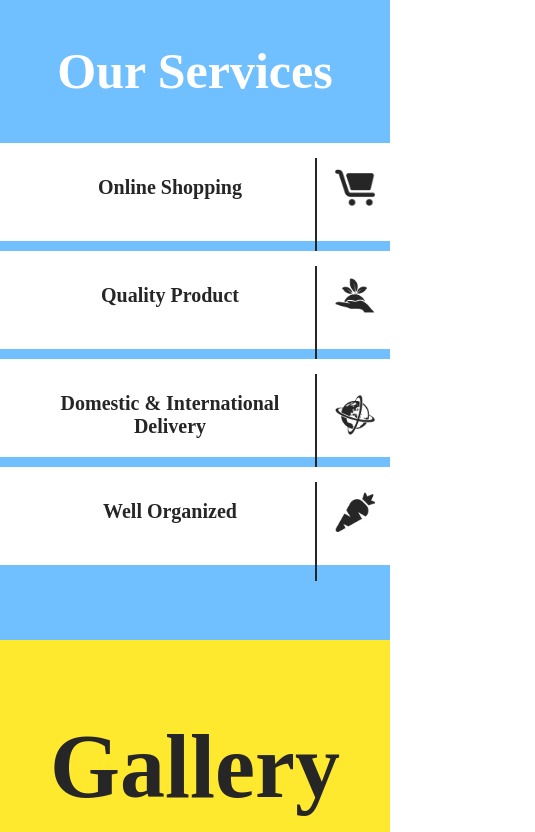
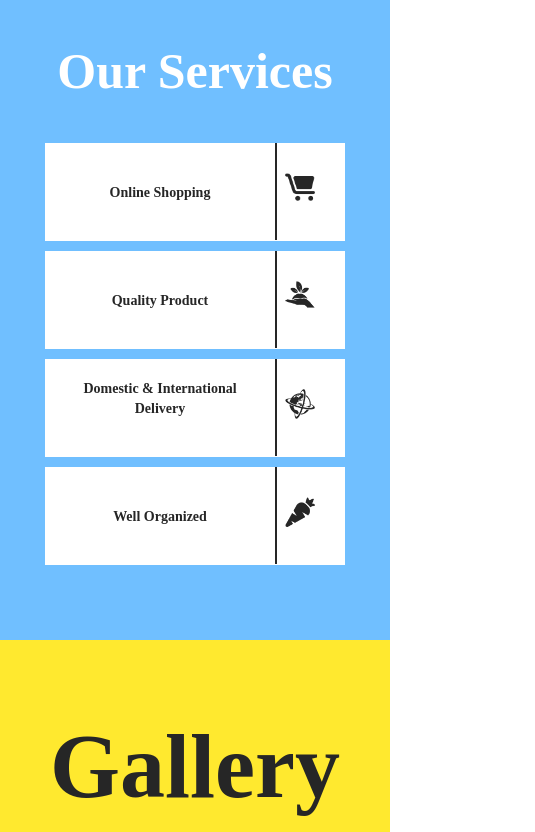
Before and after one commit to SA-Masih/cahee, a plain HTML site: page index.html in a window 390 px wide. Shown: the part 1140-1972 px from the top of the page, 535 px wide, since content can reach past the window. Drawn offline with Linux system fonts and the light colour scheme.

Commit message:
fgfhdjyk

```diff
--- a/scss/contact.scss
+++ b/scss/contact.scss
@@ -34,6 +34,10 @@
             }
             &--input {
                 display: block;
+                @media (max-width: 500px){
+                    max-width:300px;
+
+                }
                 width: 500px;
                 padding: 14px;
                 margin: 10px;
@@ -46,6 +50,10 @@
             }
             &--textarea {
                 height: 248px;
+                 @media (max-width: 500px){
+                     text-align: left;
+                 }
+
             }
         }
     }
@@ -61,9 +69,6 @@
             margin: 0;
             line-height: 25px;
         }
-        @media (max-width: 992px){
-            text-align: center;
-            width: 100%;
-        }
+
     }
 }
--- a/scss/services.scss
+++ b/scss/services.scss
@@ -32,7 +32,7 @@
                 border: solid 1px;
                 height: 97px;
                 margin-left: -60px;
-                margin-top: -15;
+                margin-top: -16px;
             }
         }
         &--img {
@@ -63,7 +63,6 @@
     .services {
         &__box {
             background-position: center;
-
         }
         &__nav {
             order: 2;
@@ -89,11 +88,41 @@
             flex-direction: column;
         }
         &__nav {
-            margin-top: 0;
+            &--p {
+                text-align: center;
+                position: absolute;
+                width: 200px;
+                line-height: 20px;
+                bottom: 20px;
+            }
             order: 2;
             &--a {
-                margin-left: 0 auto;
-                margin-right: 0 auto;
+                width: 300px;
+                height: 98px;
+                display: block;
+                color: #262626;
+                font-family: 'Raleway';
+                font-size: 14px;
+                background: #fff;
+                margin: 10px;
+                padding: 15px;
+                font-weight: bold;
+                position: relative;
+                &::after {
+                    content: "";
+                    background: #262626;
+                    position: absolute;
+                    border: solid 1px;
+                    height: 95px;
+                    margin-left: 215px;
+                    margin-top: -15px;
+                }
+            }
+            &--img {
+                width: 30px;
+                right: 30px;
+                position: absolute;
+                top: 30px;
             }
         }
         &__content {
```
Also changed, not shown: css/style.css.
